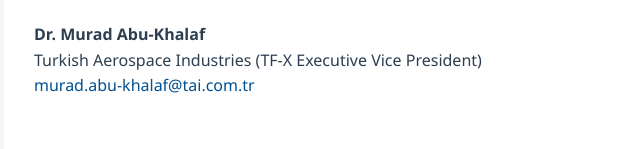
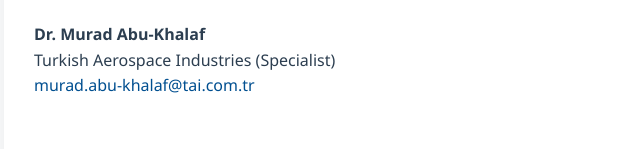
Before and after one commit to bakisanlan/bakisanlan.github.io, a plain HTML site: page index.html in a window 1280 px wide. Shown: the part 4713-4862 px from the top of the page, without its empty margins (186-826 px from the left). Drawn offline with Linux system fonts and the light colour scheme.

Commit message:
Update job title for Dr. Murad Abu-Khalaf

```diff
--- a/index.html
+++ b/index.html
@@ -515,7 +515,7 @@
         </div>
         <div class="job-block">
             <p><strong>Dr. Murad Abu-Khalaf</strong><br>
-            Turkish Aerospace Industries (TF-X Executive Vice President)<br>
+            Turkish Aerospace Industries (Specialist)<br>
             <a href="mailto:murad.abu-khalaf@tai.com.tr">murad.abu-khalaf@tai.com.tr</a></p>
         </div>
     </section>
```
